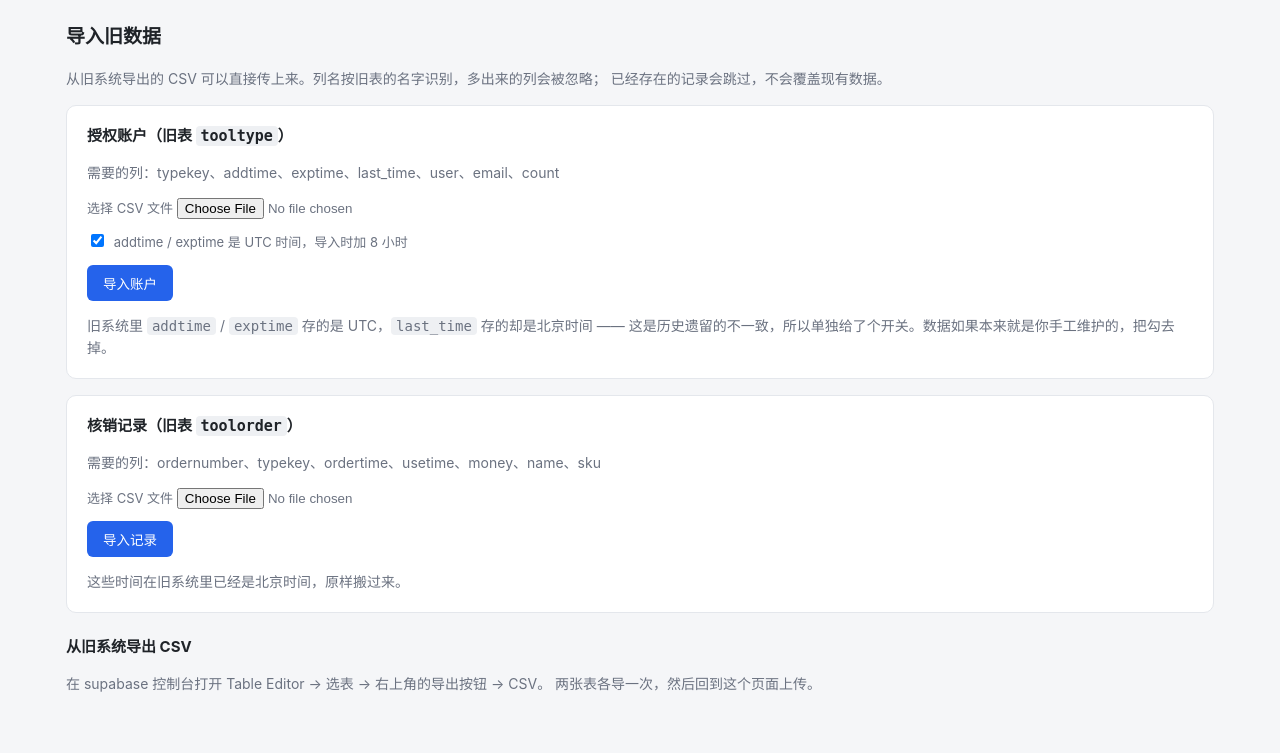
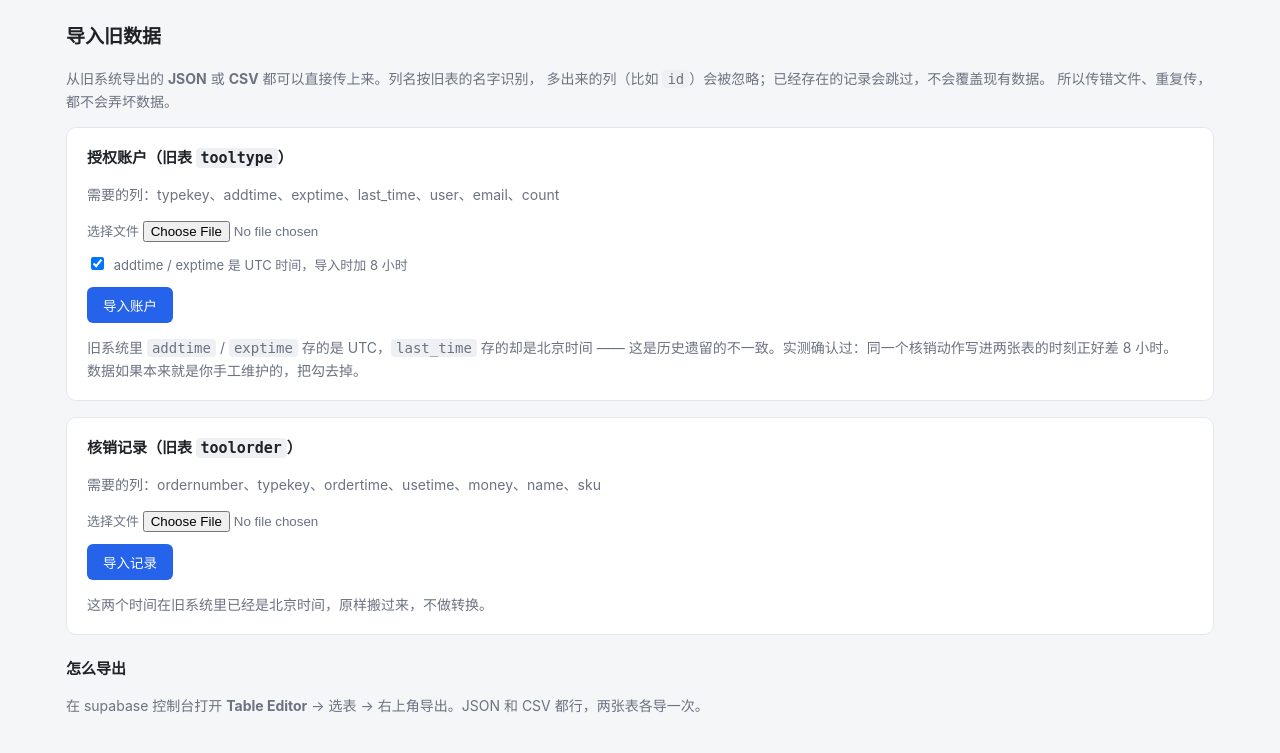
Before and after one commit to Arduey/quickeroauth, a Python web app: template app/templates/admin/import.html in a window 1280 px wide. Shown: the top 753 px of the page. Run offline with Jinja, Linux system fonts and the light colour scheme; the template is opened without the code that fills it, so the values that code supplies are empty.

Commit message:
导入支持 JSON，实测确认旧库的时区偏移
用真实导出数据验证：tooltype.exptime 比对应的 toolorder.usetime 正好早 8 小时
（同一核销动作，微秒完全一致），确认 addtime/exptime 是 UTC。

- 导入同时接受 JSON 和 CSV（supabase 两种都能导）
- 导出的数据文件加进 .gitignore，不进版本库

```diff
--- a/app/templates/admin/import.html
+++ b/app/templates/admin/import.html
@@ -3,16 +3,17 @@
 {% block content %}
 <h1>导入旧数据</h1>
 <p class="muted">
-  从旧系统导出的 CSV 可以直接传上来。列名按旧表的名字识别，多出来的列会被忽略；
-  已经存在的记录会跳过，不会覆盖现有数据。
+  从旧系统导出的 <b>JSON</b> 或 <b>CSV</b> 都可以直接传上来。列名按旧表的名字识别，
+  多出来的列（比如 <code>id</code>）会被忽略；已经存在的记录会跳过，不会覆盖现有数据。
+  所以传错文件、重复传，都不会弄坏数据。
 </p>
 
 <div class="card">
   <h2 style="margin-top:0">授权账户（旧表 <code>tooltype</code>）</h2>
   <p class="muted">需要的列：typekey、addtime、exptime、last_time、user、email、count</p>
   <form method="post" action="{{ admin_base }}/import/accounts" enctype="multipart/form-data">
-    <label>选择 CSV 文件
-      <input type="file" name="file" accept=".csv,text/csv">
+    <label>选择文件
+      <input type="file" name="file" accept=".csv,.json,text/csv,application/json">
     </label>
     <label>
       <input type="checkbox" name="shift_utc" value="1" checked style="width:auto;display:inline-block;margin-right:6px">
@@ -22,7 +23,8 @@
   </form>
   <p class="muted" style="margin-bottom:0">
     旧系统里 <code>addtime</code> / <code>exptime</code> 存的是 UTC，<code>last_time</code> 存的却是北京时间
-    —— 这是历史遗留的不一致，所以单独给了个开关。数据如果本来就是你手工维护的，把勾去掉。
+    —— 这是历史遗留的不一致。实测确认过：同一个核销动作写进两张表的时刻正好差 8 小时。
+    数据如果本来就是你手工维护的，把勾去掉。
   </p>
 </div>
 
@@ -30,17 +32,18 @@
   <h2 style="margin-top:0">核销记录（旧表 <code>toolorder</code>）</h2>
   <p class="muted">需要的列：ordernumber、typekey、ordertime、usetime、money、name、sku</p>
   <form method="post" action="{{ admin_base }}/import/orders" enctype="multipart/form-data">
-    <label>选择 CSV 文件
-      <input type="file" name="file" accept=".csv,text/csv">
+    <label>选择文件
+      <input type="file" name="file" accept=".csv,.json,text/csv,application/json">
     </label>
     <button type="submit">导入记录</button>
   </form>
-  <p class="muted" style="margin-bottom:0">这些时间在旧系统里已经是北京时间，原样搬过来。</p>
+  <p class="muted" style="margin-bottom:0">
+    这两个时间在旧系统里已经是北京时间，原样搬过来，不做转换。
+  </p>
 </div>
 
-<h2>从旧系统导出 CSV</h2>
+<h2>怎么导出</h2>
 <p class="muted">
-  在 supabase 控制台打开 Table Editor → 选表 → 右上角的导出按钮 → CSV。
-  两张表各导一次，然后回到这个页面上传。
+  在 supabase 控制台打开 <b>Table Editor</b> → 选表 → 右上角导出。JSON 和 CSV 都行，两张表各导一次。
 </p>
 {% endblock %}
```
Also changed, not shown: app/admin.py (+31 -6 lines), 1 other file.
